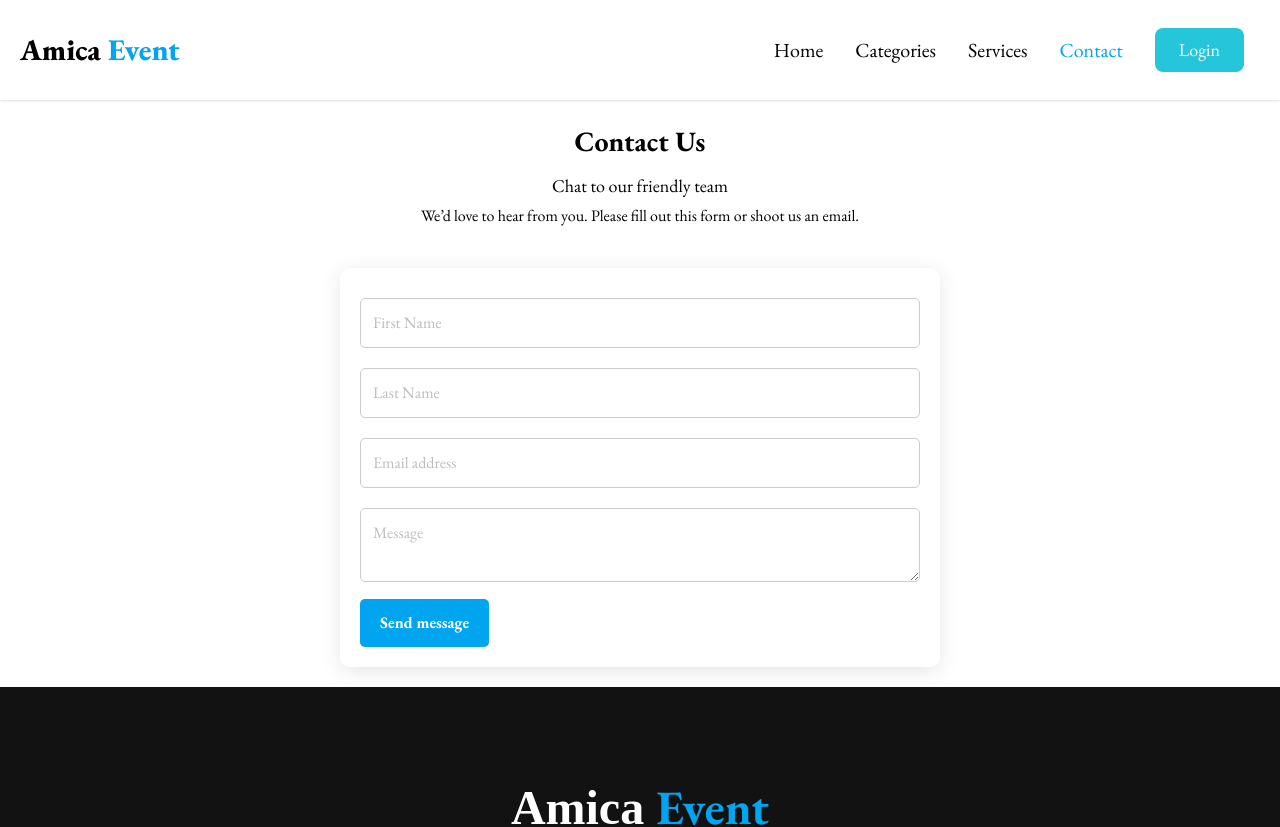
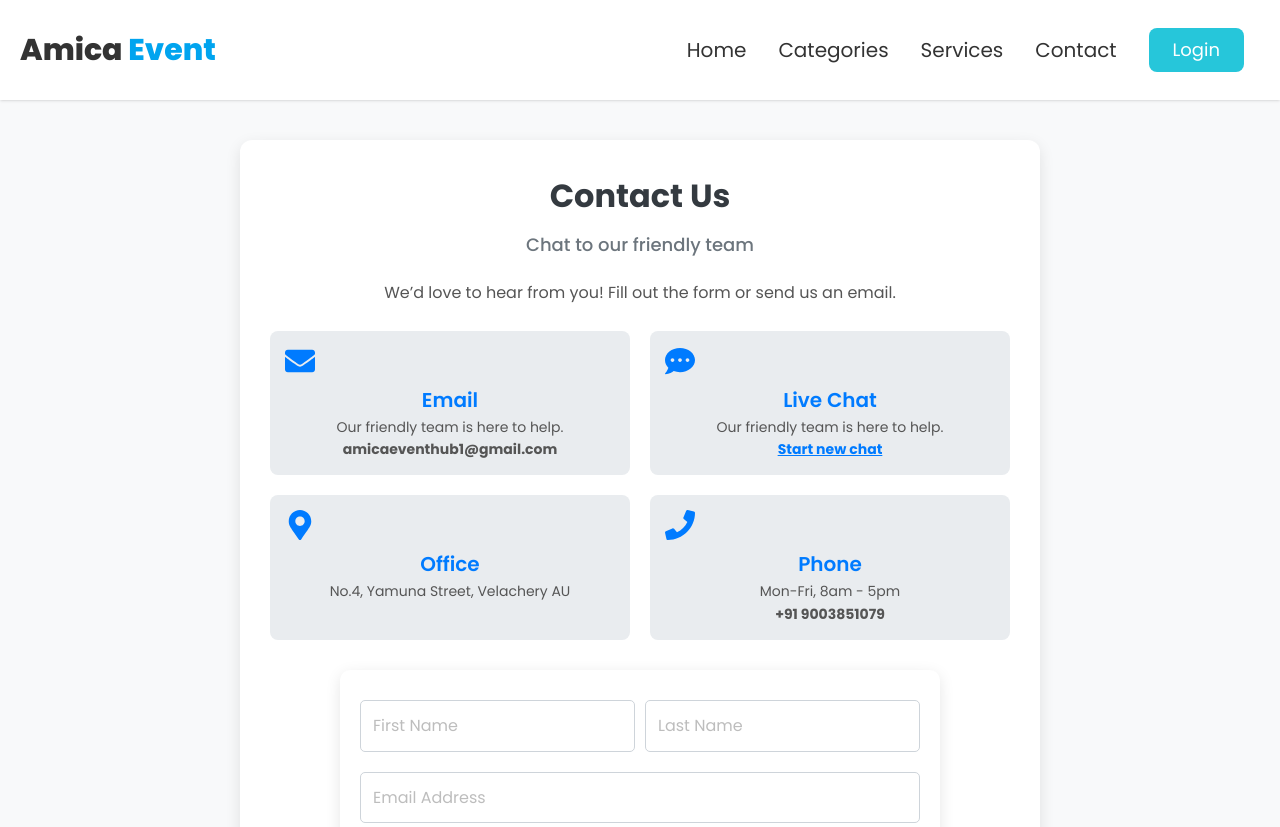
Before and after one commit to VijiMeena1/Amicaevents, a React (Vite) app: page /contactus in a window 1280 px wide. Shown: the top 827 px of the page. Built offline with nearby package versions, Linux system fonts and the light colour scheme; no server answers.

Commit message:
Updated Contact Us, Navbar, Home page, and styles

```diff
--- a/index.html
+++ b/index.html
@@ -13,9 +13,13 @@
 
 <body>
   <div id="root"></div>
+
+  <!-- Ensure the correct path to your main.jsx -->
   <script type="module" src="/src/main.jsx"></script>
+
   <script src="https://unpkg.com/aos@next/dist/aos.js"></script>
   <script>
+    // Initialize AOS after it is loaded
     AOS.init();
   </script>
 </body>
--- a/package.json
+++ b/package.json
@@ -24,7 +24,8 @@
     "react-loader-spinner": "^5.4.5",
     "react-modal": "^3.16.3",
     "react-router-dom": "^6.16.0",
-    "react-toastify": "^9.1.3"
+    "react-toastify": "^9.1.3",
+    "styled-components": "^6.1.15"
   },
   "devDependencies": {
     "@types/react": "^18.2.15",
--- a/src/components/Contactus.jsx
+++ b/src/components/Contactus.jsx
@@ -1,6 +1,7 @@
-import React, { useState } from "react";
-import emailjs from "emailjs-com"; // Import emailjs
-import "../index.css"; // Import index.css from the src directory
+import React, { useState, useEffect } from "react";
+import emailjs from "emailjs-com";
+import { FaEnvelope, FaPhone, FaMapMarkerAlt, FaCommentDots } from "react-icons/fa";
+import "../index.css";
 
 const ContactUs = () => {
   const [formData, setFormData] = useState({
@@ -10,15 +11,48 @@ const ContactUs = () => {
     message: "",
   });
 
+  const [loading, setLoading] = useState(false);
+
+  useEffect(() => {
+    // Load Tawk.to script
+    var Tawk_API = window.Tawk_API || {};
+    var Tawk_LoadStart = new Date();
+    (function () {
+      var s1 = document.createElement("script"),
+        s0 = document.getElementsByTagName("script")[0];
+      s1.async = true;
+      s1.src = "https://embed.tawk.to/67b9d56df1eab6190d0c2e3d/1ikmujdgi";
+      s1.charset = "UTF-8";
+      s1.setAttribute("crossorigin", "*");
+      s0.parentNode.insertBefore(s1, s0);
+    })();
+
+    window.Tawk_API = Tawk_API;
+  }, []);
+
+  const openChat = () => {
+    if (window.Tawk_API) {
+      window.Tawk_API.toggle();
+    } else {
+      alert("Live chat is not ready yet. Please try again in a few seconds.");
+    }
+  };
+
   const handleChange = (e) => {
     const { name, value } = e.target;
     setFormData({ ...formData, [name]: value });
   };
 
-  const handleSubmit = (e) => {
+  const handleSubmit = async (e) => {
     e.preventDefault();
 
-    // Configure emailjs parameters
+    if (!formData.firstName || !formData.lastName || !formData.email || !formData.message) {
+      alert("Please fill out all fields before submitting.");
+      return;
+    }
+
+    setLoading(true);
+
     const templateParams = {
       from_name: `${formData.firstName} ${formData.lastName}`,
       to_name: "Miss Swetha CEO - Amica",
@@ -26,35 +60,67 @@ const ContactUs = () => {
       message: formData.message,
     };
 
-    // Send email using emailjs
-    emailjs.send("service_va7puqb", "template_5dd5f6c", templateParams, "rEZoIexxLDgSlPtB9")
-      .then((response) => {
-        console.log("Email sent successfully!", response);
+    try {
+      await emailjs.send(
+        "service_va7puqb",
+        "template_5dd5f6c",
+        templateParams,
+        "rEZoIexxLDgSlPtB9"
+      );
+
       alert("Your message has been sent!");
-        setFormData({
-          firstName: "",
-          lastName: "",
-          email: "",
-          message: "",
-        }); // Reset the form
-      })
-      .catch((err) => {
-        console.error("Failed to send email. Error: ", err);
+      setFormData({ firstName: "", lastName: "", email: "", message: "" });
+    } catch (error) {
       alert("There was an error sending your message. Please try again later.");
-      });
+    } finally {
+      setLoading(false);
+    }
   };
 
   return (
     <div className="contact-container">
-      <h1 className="contact-title">Contact Us</h1>
+      <h2 className="contact-title">Contact Us</h2>
       <p className="contact-subtitle">Chat to our friendly team</p>
-      <p className="contact-info">We’d love to hear from you. Please fill out this form or shoot us an email.</p>
+      <p className="contact-info">
+        We’d love to hear from you! Fill out the form or send us an email.
+      </p>
 
+      {/* Contact Details Section */}
       <div className="contact-details">
-        {/* Your contact details here */}
+        <div className="contact-detail">
+          <FaEnvelope className="icon" />
+          <h3>Email</h3>
+          <p>Our friendly team is here to help.</p>
+          <p className="email-address">amicaeventhub1@gmail.com</p>
         </div>
 
+        <div className="contact-detail">
+          <FaCommentDots className="icon" />
+          <h3>Live Chat</h3>
+          <p>Our friendly team is here to help.</p>
+          <p className="chat-link" onClick={openChat} style={{ cursor: "pointer", fontWeight: "bold", color: "#007bff" }}>
+            Start new chat
+          </p>
+        </div>
+
+        <div className="contact-detail">
+          <FaMapMarkerAlt className="icon" />
+          <h3>Office</h3>
+          <p>No.4, Yamuna Street, Velachery AU</p>
+        </div>
+
+        <div className="contact-detail">
+          <FaPhone className="icon" />
+          <h3>Phone</h3>
+          <p>Mon-Fri, 8am - 5pm</p>
+          <p className="phone-number">+91 9003851079</p>
+        </div>
+      </div>
+
+      {/* Contact Form */}
+      <div className="contact-form-container">
         <form className="contact-form" onSubmit={handleSubmit}>
+          <div className="form-row">
             <input
               type="text"
               name="firstName"
@@ -71,23 +137,27 @@ const ContactUs = () => {
               onChange={handleChange}
               required
             />
+          </div>
           <input
             type="email"
             name="email"
-          placeholder="Email address"
+            placeholder="Email Address"
             value={formData.email}
             onChange={handleChange}
             required
           />
           <textarea
             name="message"
-          placeholder="Message"
+            placeholder="Your Message"
             value={formData.message}
             onChange={handleChange}
             required
           />
-        <button type="submit">Send message</button>
+          <button type="submit" disabled={loading}>
+            {loading ? "Sending..." : "Send Message"}
+          </button>
         </form>
+      </div>
     </div>
   );
 };
--- a/src/index.css
+++ b/src/index.css
@@ -1,4 +1,4 @@
-@import url("https://fonts.googleapis.com/css2?family=EB+Garamond:ital,wght@0,400;0,500;0,600;0,700;0,800;1,400;1,500;1,600;1,700;1,800&family=Poppins:ital,wght@0,100;0,200;0,300;0,400;0,500;0,600;0,700;0,800;0,900;1,100;1,200;1,300;1,400;1,500;1,600;1,700;1,800;1,900&display=swap");
+@import url("https://fonts.googleapis.com/css2?family=EB+Garamond:wght@400;500;600;700;800&family=Poppins:wght@100;200;300;400;500;600;700;800;900&display=swap");
 
 @tailwind base;
 @tailwind components;
@@ -6,114 +6,207 @@
 
 /* Global Styles */
 * {
-  font-family: "EB Garamond", serif; /* Primary font */
+  box-sizing: border-box;
+  margin: 0;
+  padding: 0;
 }
 
 body {
-  font-family: "Poppins", sans-serif; /* Default font for body text */
+  font-family: "Poppins", sans-serif;
+  line-height: 1.6;
+  background-color: #f8f9fa;
+  color: #333;
 }
 
 /* Active link styles */
 .active {
-  color: #00A4EF;
+  color: #007bff;
+  font-weight: 600;
 }
 
 /* Contact Container Styles */
 .contact-container {
-  max-width: 800px; /* Limit the container width */
-  margin: 0 auto; /* Center the container */
-  padding: 20px; /* Add padding around the container */
+  max-width: 800px;
+  margin: 40px auto;
+  padding: 30px;
+  background-color: #ffffff;
+  border-radius: 12px;
+  box-shadow: 0 5px 15px rgba(0, 0, 0, 0.1);
+  text-align: center;
+  animation: fadeIn 0.5s ease-in-out;
 }
 
 /* Title and Subtitle Styles */
 .contact-title {
-  font-size: 28px; /* Title font size */
-  font-weight: bold; /* Bold title */
-  text-align: center; /* Center align title */
-  margin-bottom: 10px; /* Space below the title */
+  font-size: 32px;
+  font-weight: 700;
+  margin-bottom: 10px;
+  color: #343a40;
 }
 
 .contact-subtitle {
-  font-size: 18px; /* Subtitle font size */
-  text-align: center; /* Center align subtitle */
-  margin-bottom: 5px; /* Space below the subtitle */
+  font-size: 18px;
+  font-weight: 500;
+  color: #6c757d;
+  margin-bottom: 20px;
 }
 
 .contact-info {
-  text-align: center; /* Center align info */
-  margin-bottom: 20px; /* Space below the info */
+  font-size: 16px;
+  color: #555;
+  margin-bottom: 25px;
 }
 
 /* Contact Details Styles */
 .contact-details {
   display: flex;
-  flex-wrap: wrap; /* Allow details to wrap */
-  justify-content: space-between; /* Space between details */
-  margin-bottom: 20px; /* Space below details */
+  flex-wrap: wrap;
+  justify-content: center;
+  gap: 20px;
+  margin-bottom: 20px;
 }
 
 .contact-detail {
-  flex: 1 1 45%; /* Responsive width */
-  margin: 10px; /* Margin around details */
+  flex: 1 1 45%;
+  padding: 15px;
+  background-color: #e9ecef;
+  border-radius: 8px;
+  text-align: center;
+  transition: transform 0.3s ease, box-shadow 0.3s ease;
 }
 
-.contact-detail h2 {
-  font-size: 20px; /* Heading size */
-  font-weight: bold; /* Bold heading */
+.contact-detail:hover {
+  transform: scale(1.05);
+  box-shadow: 0 4px 10px rgba(0, 0, 0, 0.2);
+}
+
+.contact-detail h3 {
+  font-size: 20px;
+  font-weight: 600;
+  color: #007bff;
+}
+
+.contact-detail p {
+  font-size: 14px;
+  color: #555;
+}
+
+.contact-detail .icon {
+  font-size: 30px;
+  color: #007bff;
+  margin-bottom: 8px;
 }
 
 .email-address,
 .phone-number {
-  font-weight: bold; /* Bold text for email/phone */
+  font-weight: bold;
+  color: #333;
 }
 
-/* Button Styles */
-.chat-button {
-  background-color: #00A4EF; /* Button color */
-  color: white; /* Text color */
-  border: none; /* No border */
-  padding: 10px 15px; /* Button padding */
-  border-radius: 5px; /* Rounded corners */
-  cursor: pointer; /* Pointer on hover */
-  font-weight: bold; /* Bold text */
-  transition: background-color 0.3s; /* Smooth transition */
+.chat-link {
+  font-weight: bold;
+  color: #007bff;
+  cursor: pointer;
+  text-decoration: underline;
 }
 
-.chat-button:hover {
-  background-color: #007bb5; /* Darker blue on hover */
+.chat-link:hover {
+  color: #0056b3;
 }
 
-/* Email Contact Form Styles */
+/* Contact Form Styles */
+.contact-form-container {
+  margin-top: 30px;
+}
+
 .contact-form {
-  max-width: 600px; /* Limit form width */
-  margin: 0 auto; /* Center the form */
-  padding: 20px; /* Add some padding */
-  border-radius: 10px; /* Rounded corners */
-  box-shadow: 0 4px 20px rgba(0, 0, 0, 0.1); /* Shadow effect */
-  background-color: #fff; /* White background */
+  max-width: 600px;
+  margin: 0 auto;
+  padding: 20px;
+  border-radius: 10px;
+  box-shadow: 0 4px 15px rgba(0, 0, 0, 0.1);
+  background-color: #ffffff;
+}
+
+.form-row {
+  display: flex;
+  gap: 10px;
+}
+
+.form-row input {
+  flex: 1;
 }
 
 .contact-form input,
 .contact-form textarea {
-  width: 100%; /* Full width */
-  padding: 12px; /* Padding inside input fields */
-  margin: 10px 0; /* Space between fields */
-  border: 1px solid #ccc; /* Border style */
-  border-radius: 5px; /* Rounded input fields */
-  font-family: inherit; /* Inherit font from body */
+  width: 100%;
+  padding: 12px;
+  margin: 10px 0;
+  border: 1px solid #ced4da;
+  border-radius: 5px;
+  font-size: 16px;
+  transition: border-color 0.3s ease, box-shadow 0.3s ease;
 }
 
+.contact-form input:focus,
+.contact-form textarea:focus {
+  border-color: #007bff;
+  outline: none;
+  box-shadow: 0 0 8px rgba(0, 123, 255, 0.5);
+}
+
+/* Button Styles */
 .contact-form button {
-  background-color: #00A4EF; /* Button color */
-  color: white; /* Text color */
-  border: none; /* No border */
-  padding: 12px 20px; /* Button padding */
-  border-radius: 5px; /* Rounded corners */
-  cursor: pointer; /* Pointer on hover */
-  font-weight: bold; /* Bold text */
-  transition: background-color 0.3s; /* Smooth transition */
+  width: 100%;
+  background-color: #007bff;
+  color: white;
+  border: none;
+  padding: 12px;
+  border-radius: 5px;
+  cursor: pointer;
+  font-weight: 600;
+  font-size: 16px;
+  transition: background-color 0.3s ease, transform 0.2s ease;
 }
 
 .contact-form button:hover {
-  background-color: #007bb5; /* Darker blue on hover */
+  background-color: #0056b3;
+  transform: translateY(-2px);
 }
+
+.contact-form button:disabled {
+  background-color: #6c757d;
+  cursor: not-allowed;
+}
+
+/* Animations */
+@keyframes fadeIn {
+  from {
+    opacity: 0;
+    transform: translateY(-20px);
+  }
+  to {
+    opacity: 1;
+    transform: translateY(0);
+  }
+}
+
+/* Responsive Styles */
+@media (max-width: 768px) {
+  .contact-container {
+    max-width: 90%;
+    padding: 20px;
+  }
+
+  .contact-detail {
+    flex: 1 1 100%;
+  }
+
+  .form-row {
+    flex-direction: column;
+  }
+
+  .contact-form {
+    max-width: 100%;
+  }
+}
--- a/src/layouts/Navbar.jsx
+++ b/src/layouts/Navbar.jsx
@@ -5,103 +5,95 @@ import { signOut } from 'firebase/auth';
 
 const Navbar = () => {
   const { user, auth } = useFirebase();
-  const [menuIcon, setMenuIcon] = useState('menu');
   const [menuVisible, setMenuVisible] = useState(false);
 
-  const toggleMenu = () => {
-    setMenuIcon((prevIcon) => (prevIcon === 'menu' ? 'close' : 'menu'));
-    setMenuVisible(!menuVisible);
-  };
+  const toggleMenu = () => setMenuVisible((prev) => !prev);
 
-  const handleContentClick = () => {
-    setMenuIcon((prevIcon) => (prevIcon === 'menu' ? 'close' : 'menu'));
-    setMenuVisible(!menuVisible);
-  };
+  const closeMenu = () => setMenuVisible(false);
 
   const handleSignOut = async () => {
     try {
       await signOut(auth);
+      closeMenu();
     } catch (error) {
       console.error('Error signing out:', error.message);
     }
   };
 
+  const UserInfo = () => (
+    <div className="flex items-center gap-3 mx-3">
+      <p className="text-sm md:text-base lg:text-lg">{user.displayName}</p>
+      <img
+        className="h-10 w-10 rounded-full"
+        src={user.photoURL || "https://i.ibb.co/HzrsZjz/man.png"}
+        alt={user.displayName || "User Avatar"}
+      />
+    </div>
+  );
+
   return (
     <nav className="p-5 bg-white shadow lg:flex lg:items-center lg:justify-between">
-      <div className="flex justify-between items-center">
-        <div className='flex flex-1 items-center justify-between'>
-        <Link to='/'>
-          <span className="text-2xl md:text-3xl font-extrabold cursor-pointer">
-            Amica <span className='text-[#00A4EF]'>Event</span>
-          </span>
+      <div className="flex justify-between items-center w-full lg:w-auto">
+        <Link to="/" className="text-2xl md:text-3xl font-extrabold cursor-pointer">
+          Amica <span className="text-[#00A4EF]">Event</span>
         </Link>
-        {user ? (
-          <div className='flex lg:hidden items-center gap-3 mx-3'>
-            <p className='text-sm md:text-base lg:text-lg'>{user.displayName}</p>
-            {user.photoURL ? (
-              <img className='h-10 w-10 rounded-full' src={user.photoURL} alt={user.displayName} />
-            ) : (
-              <img className='h-10 w-10 rounded-full' src="https://i.ibb.co/HzrsZjz/man.png" alt={user.displayName} />
-            )}
-          </div>
-        ) : (<></>)}
-        </div>
-        <span className="text-3xl cursor-pointer -mr-2 md:mx-2 lg:hidden block">
-          <ion-icon name={menuIcon} onClick={toggleMenu}></ion-icon>
-        </span>
+
+        {user && <div className="lg:hidden"><UserInfo /></div>}
+
+        {/* Mobile Menu Button */}
+        <button
+          className="text-3xl cursor-pointer -mr-2 md:mx-2 lg:hidden"
+          onClick={toggleMenu}
+          aria-label="Toggle menu"
+        >
+          <ion-icon name={menuVisible ? 'close' : 'menu'}></ion-icon>
+        </button>
       </div>
 
-      <div>
+      {/* Navigation Links */}
       <ul
-          className={`lg:flex lg:items-center z-[100] lg:z-auto lg:static absolute bg-white w-full left-0 lg:w-auto lg:py-0 py-4 lg:pl-0 pl-7 lg:opacity-100 ${menuVisible ? 'opacity-100 top-[75px] border-t-2 lg:border-0' : 'opacity-0 top-[-400px]'}`}
+        className={`lg:flex lg:items-center absolute lg:static bg-white w-full lg:w-auto left-0 lg:opacity-100
+          transition-all duration-300 ease-in-out
+          ${menuVisible ? 'opacity-100 top-[75px] border-t-2 lg:border-0' : 'opacity-0 top-[-400px]'}
+        `}
       >
-          <NavLink onClick={handleContentClick} to="/" className={(navData) => (navData.isActive ? "active" : 'null')}>
-            <li className="mx-4 my-4 text-lg xl:text-xl hover:text-cyan-500 duration-500">Home</li>
+        {["Home", "Categories", "Services", "Contact"].map((item) => (
+          <NavLink
+            key={item}
+            onClick={closeMenu}
+            to={`/${item.toLowerCase()}`}
+            className={({ isActive }) => isActive ? "active" : ""}
+          >
+            <li className="mx-4 my-4 text-lg xl:text-xl hover:text-cyan-500 duration-500">{item}</li>
           </NavLink>
-          <NavLink onClick={handleContentClick} to="/categories" className={(navData) => (navData.isActive ? "active" : 'null')}>
-            <li className="mx-4 my-4 text-lg xl:text-xl hover:text-cyan-500 duration-500">Categories</li>
-          </NavLink>
-          <NavLink onClick={handleContentClick} to="/services" className={(navData) => (navData.isActive ? "active" : 'null')}>
-            <li className="mx-4 my-4 text-lg xl:text-xl hover:text-cyan-500 duration-500">Services</li>
-          </NavLink>
-          <NavLink onClick={handleContentClick} to="/contactus" className={(navData) => (navData.isActive ? "active" : 'null')}>
-            <li className="mx-4 my-4 text-lg xl:text-xl hover:text-cyan-500 duration-500">Contact</li>
-          </NavLink>
+        ))}
 
         {user ? (
           <>
-              <NavLink onClick={handleContentClick} to="/cart" className={(navData) => (navData.isActive ? "active" : 'null')}>
+            <NavLink onClick={closeMenu} to="/cart" className={({ isActive }) => isActive ? "active" : ""}>
               <li className="mx-4 my-4 text-lg xl:text-xl hover:text-cyan-500 duration-500">Cart</li>
             </NavLink>
-              <NavLink onClick={handleContentClick} to="/profile" className={(navData) => (navData.isActive ? "active" : 'null')}>
+            <NavLink onClick={closeMenu} to="/profile" className={({ isActive }) => isActive ? "active" : ""}>
               <li className="mx-4 my-4 text-lg xl:text-xl hover:text-cyan-500 duration-500">Profile</li>
             </NavLink>
 
-              <div className='hidden lg:flex items-center gap-3 mx-3'>
-            <p className='text-sm md:text-base lg:text-lg'>{user.displayName}</p>
-            {user.photoURL ? (
-              <img className='h-10 w-10 rounded-full' src={user.photoURL} alt={user.displayName} />
-            ) : (
-              <img className='h-10 w-10 rounded-full' src="https://i.ibb.co/HzrsZjz/man.png" alt={user.displayName} />
-            )}
-          </div>
-         <button onClick={() => {
-    handleSignOut();
-    handleContentClick();
-  }}
-   className="bg-cyan-400 text-white duration-500 px-6 text-lg py-2 mx-4 hover:bg-cyan-500 rounded-lg mb-4 lg:mb-0">
+            <div className="hidden lg:flex"><UserInfo /></div>
+
+            <button
+              onClick={handleSignOut}
+              className="bg-cyan-400 text-white duration-500 px-6 text-lg py-2 mx-4 hover:bg-cyan-500 rounded-lg mb-4 lg:mb-0"
+            >
               Sign Out
             </button>
           </>
         ) : (
-            <NavLink onClick={handleContentClick} to='/login'>
+          <NavLink onClick={closeMenu} to="/login">
             <button className="bg-cyan-400 text-white duration-500 px-6 text-lg py-2 mx-4 hover:bg-cyan-500 rounded-lg mb-4 lg:mb-0">
               Login
             </button>
           </NavLink>
         )}
       </ul>
-      </div>
     </nav>
   );
 };
```
Also changed, not shown: src/pages/Home.jsx (+17 -15 lines), 1 other file (tests, documents, lock files or other folders). Lines whose indentation alone changed are shown as unchanged.
